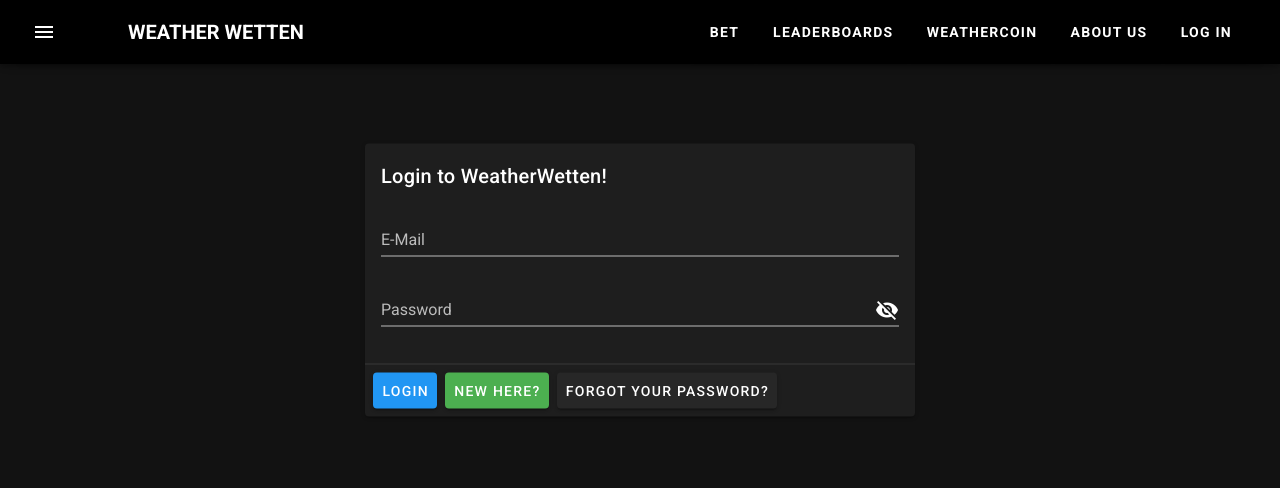
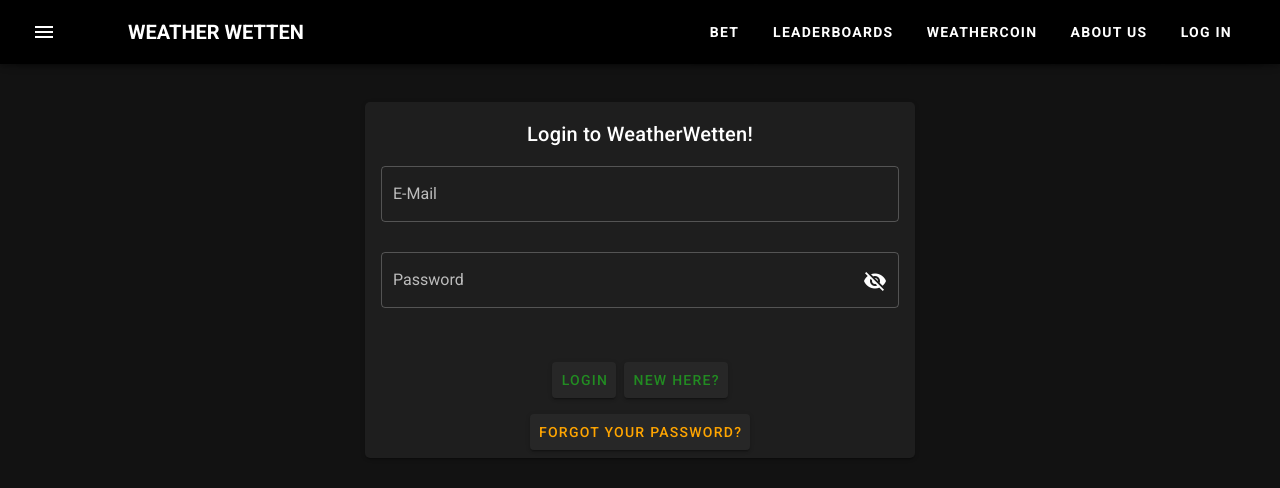
Before and after one commit to 0xProtocol/weatherwetten.nuxt, a Nuxt app: page /Login in a window 1280 px wide. Shown: the top 488 px of the page. Built offline with nearby package versions, Linux system fonts and the light colour scheme.

Commit message:
made login screen a bit less ugly

```diff
--- a/pages/Login.vue
+++ b/pages/Login.vue
@@ -2,11 +2,11 @@
 <v-app>
   <NavBar2/>
   <v-main>
-    <v-card  width="550" id="login">
-      <v-card-title>Login to WeatherWetten!</v-card-title>
+    <v-card  width="550" id="loginCard">
+      <v-card-title class="justify-center">Login to WeatherWetten!</v-card-title>
       <v-card-text>
-        <v-text-field v-model = "auth.email" label="E-Mail" />
-        <v-text-field
+        <v-text-field v-model = "auth.email" label="E-Mail" outlined />
+        <v-text-field outlined
           v-model="auth.password"
           label="Password"
           :type="showPassword ? 'text' : 'password'"
@@ -14,11 +14,13 @@
           @click:append="showPassword = !showPassword"/>
       </v-card-text>
 
-      <v-divider></v-divider>
-      <v-card-actions>
-        <v-btn color="blue" @click="login">Login</v-btn>
-        <v-btn color="green" @click="routeToSignUp">New here?</v-btn>
-        <v-btn @click="changePassword" >Forgot your password?</v-btn>
+
+      <v-card-actions class="justify-center">
+        <v-btn id="loginButton" @click="login">Login</v-btn>
+        <v-btn id="newHereButton" @click="routeToSignUp">New here?</v-btn>
+      </v-card-actions>
+      <v-card-actions class="justify-center">
+        <v-btn id="forgotButton"  @click="routeToForgotPassword" >Forgot your password?</v-btn>
       </v-card-actions>
     </v-card>
   </v-main>
@@ -69,18 +71,7 @@
     },
 
 
-    /*changePassword(){
-      let that = this
-      this.$fire.auth.sendPasswordResetEmail(this.auth.email)
-      .then(function (){
-        alert('Reset link was sent to: ' + that.auth.email)
-      })
-      .catch(function (error){
-        alert(error.message)
-      })
-    }*/
-
-    changePassword(){
+    routeToForgotPassword(){
       this.$router.push('forgotPassword')
     }
 
@@ -92,13 +83,25 @@
 <style scoped>
 
 
-#login{
+#loginCard{
   position: fixed;
   top: 35%;
   left: 50%;
   transform: translate(-50%, -50%);
-  border: 10px;
+  border-radius: 5px;
 
+}
+
+#loginButton{
+  color: forestgreen;
+}
+
+#newHereButton{
+  color: forestgreen;
+}
+
+#forgotButton{
+  color: orange;
 }
 
 
--- a/pages/forgotPassword.vue
+++ b/pages/forgotPassword.vue
@@ -1,18 +1,19 @@
 <template>
   <v-app>
+
+    <NavBar2/>
 
 
     <v-main>
       <v-card id="cardArea" width="600px" height="280">
         <v-card-title class="justify-center" id="header">
-          Get a new password!
+          Reset your password here!
         </v-card-title>
 
 
         <v-form>
         <div style=" padding: 10px">
           <v-text-field
-            type="email"
             label="E-Mail"
             required
             v-model="userEmailAddress"
@@ -54,12 +55,12 @@
   name: "forgotPassword",
 
   data: () =>{
-    let userEmailAddress;
+    let userEmailAddress = "";
     return{
       userEmailAddress,
       snackbarVisible: false,
       OkSnackbarVisible: false,
-      msgToUser: "",
+      msgToUser: ""
 
     }
 
@@ -83,8 +84,23 @@
         }
       )
         .catch((error) => {
-          this.snackbarVisible = true;
-          this.msgToUser = error.message;
+          switch (error.code){
+            case "auth/user-not-found":
+              this.snackbarVisible = true;
+              this.msgToUser = "No account with that email found!";
+              break;
+            case "auth/invalid-email":
+              this.snackbarVisible = true;
+              this.msgToUser = "Please enter a valid email!";
+              break;
+            case "auth/missing-email":
+              this.snackbarVisible = true;
+              this.msgToUser = "Please enter your email!";
+              break;
+            default:
+              this.snackbarVisible = true;
+              this.msgToUser = error.message;
+          }
         })
 
     }
```
